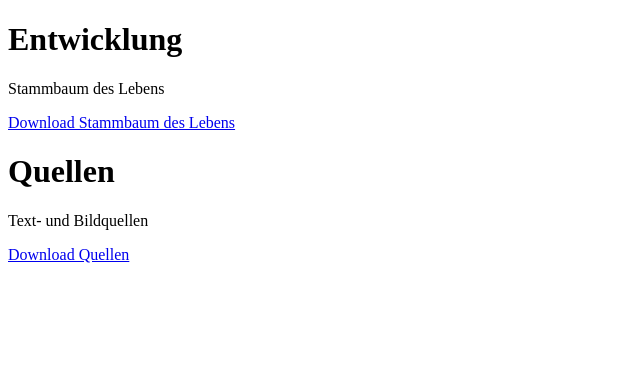
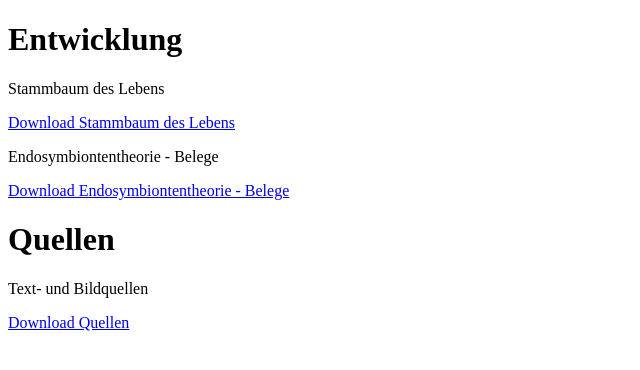
Before and after one commit to JT5876/sources, a plain HTML site: page index.html in a window 1280 px wide. Shown: the whole page, without its empty margins (0-640 px from the left). Drawn offline with Linux system fonts and the light colour scheme.

Commit message:
Update index.html

```diff
--- a/index.html
+++ b/index.html
@@ -9,6 +9,8 @@
     <h1>Entwicklung</h1>
     <p>Stammbaum des Lebens</p>
     <a href="https://JT5876.github.io/sources/StammbaumDesLebens.pdf" download="StammbaumDesLebens.pdf">Download Stammbaum des Lebens</a>
+    <p>Endosymbiontentheorie - Belege</p>
+    <a href="https://JT5876.github.io/sources/Endosymbiontentheorie-Belege.pdf" download="Endosymbiontentheorie-Belege.pdf">Download Endosymbiontentheorie - Belege</a>
     <h1>Quellen</h1>
     <p>Text- und Bildquellen</p>
     <a href="https://JT5876.github.io/sources/Quellen.pdf" download="Quellen.pdf">Download Quellen</a>
```
